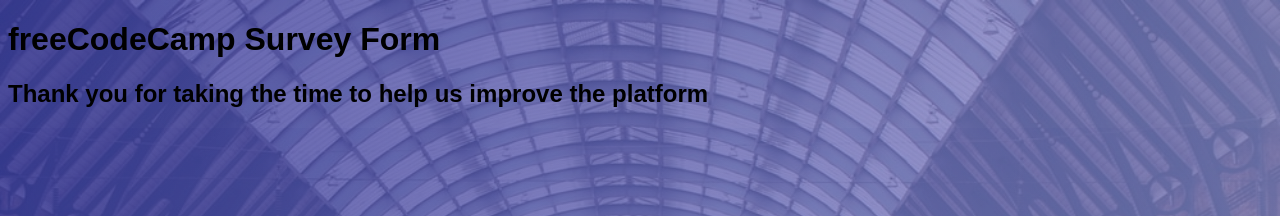
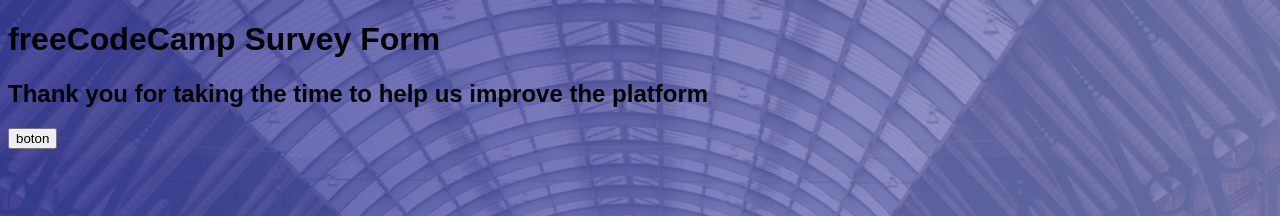
Before and after one commit to LordPotato7/Proyecto-free-codecamp, a plain HTML site: page index.html in a window 1280 px wide. Shown: the top 216 px of the page. Drawn offline with Linux system fonts and the light colour scheme.

Commit message:
boton agregado

```diff
--- a/index.html
+++ b/index.html
@@ -11,7 +11,7 @@
     <h2>Thank you for taking the time to help us improve the platform</h2>
 <body>
     <form id="base">
-
+        <button type="button">boton</button>
 
     </form>
 </body>
```
